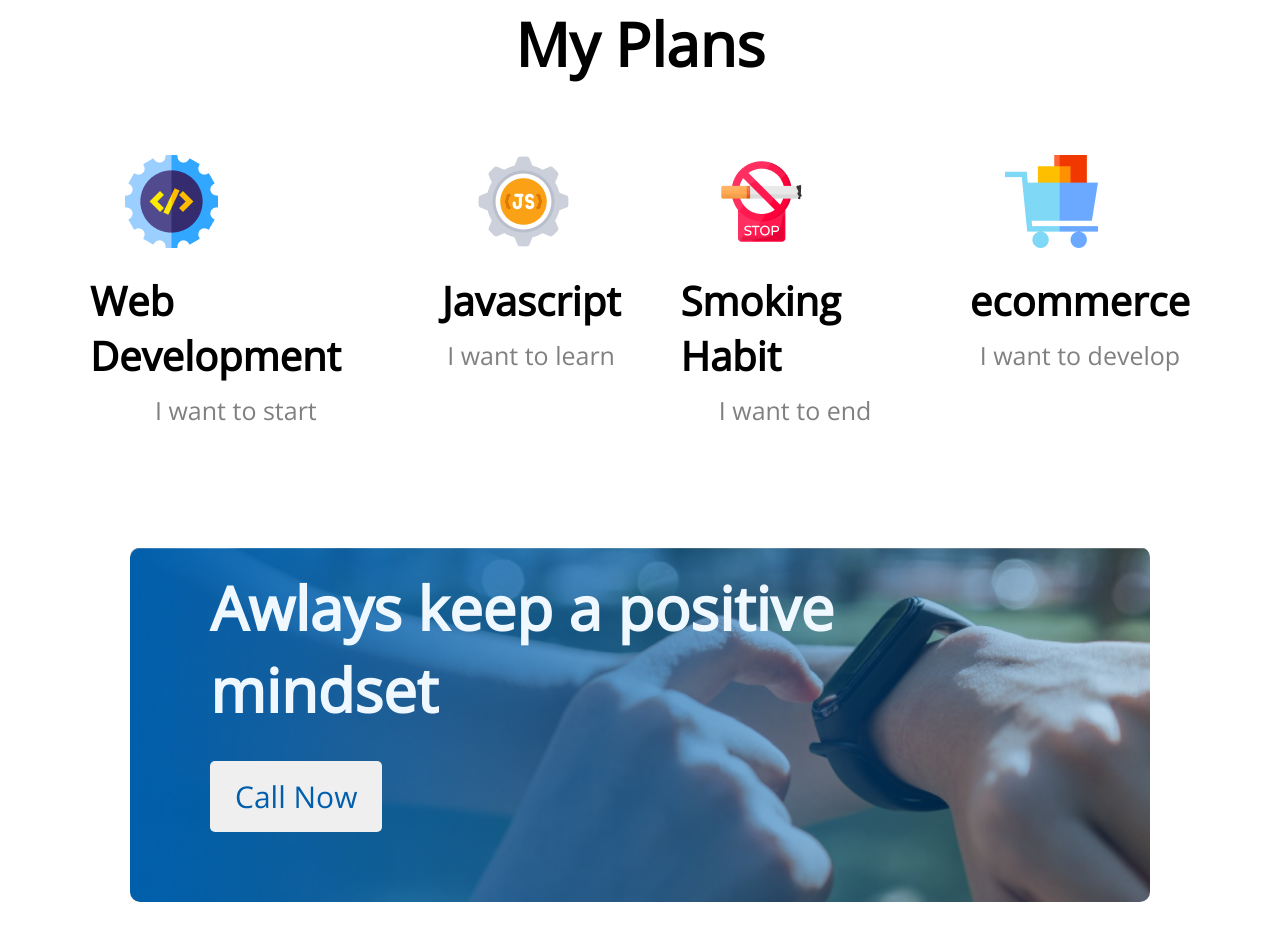
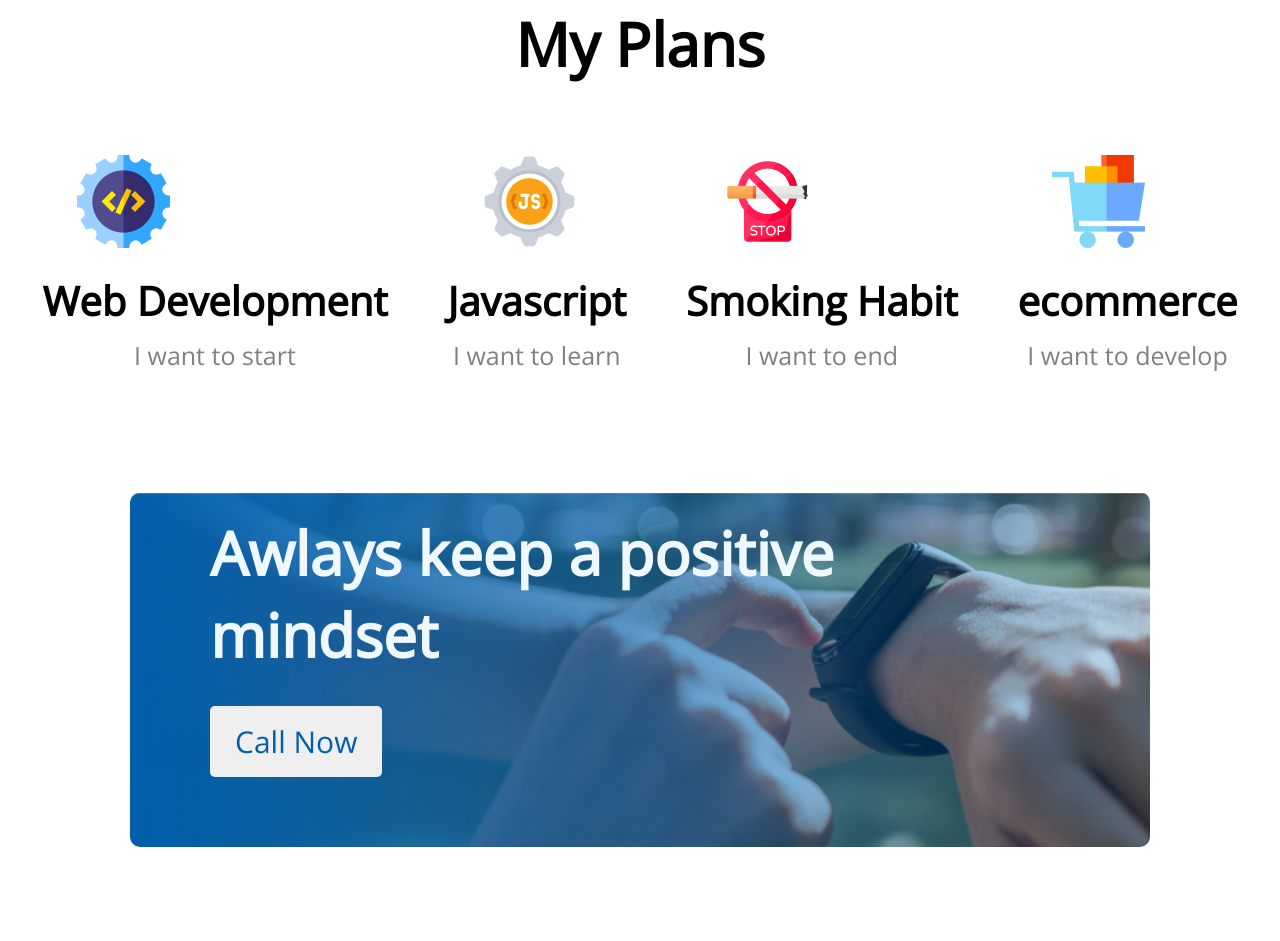
Before and after one commit to IirfanChowdhury/new-year-new-me, a plain HTML site: page index.html in a window 1280 px wide. Shown: the part 1710-2651 px from the top of the page. Drawn offline with nearby package versions, Linux system fonts and the light colour scheme.

Commit message:
reupdated css

```diff
--- a/styles/new-year.css
+++ b/styles/new-year.css
@@ -73,8 +73,6 @@
     display: flex;
     gap: 60px;
     justify-content: center;
-    padding-left: 90px;
-    padding-right: 90px;
 }
 .next-plans-container .content img {
     padding-bottom: 20px;
```
